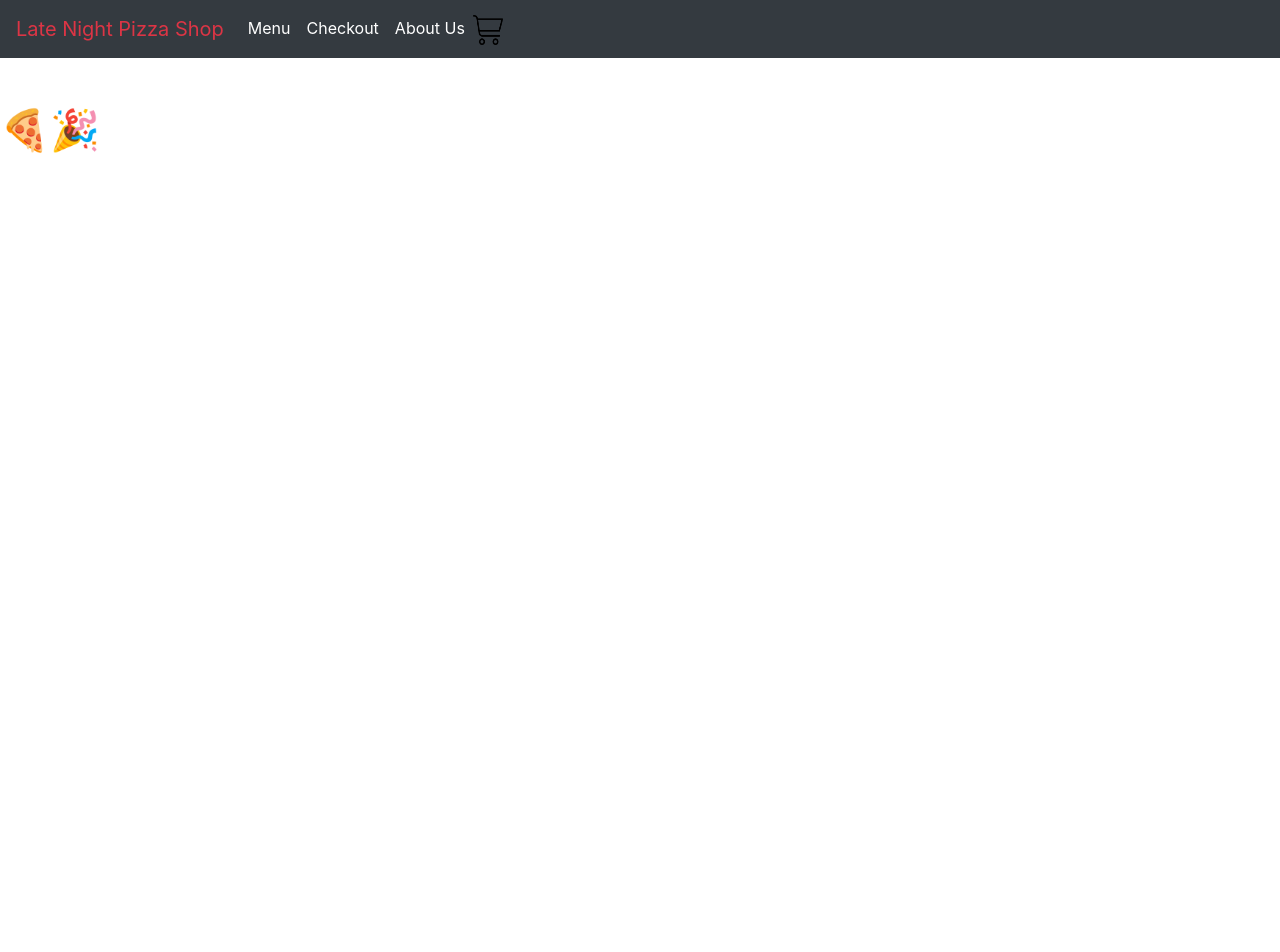
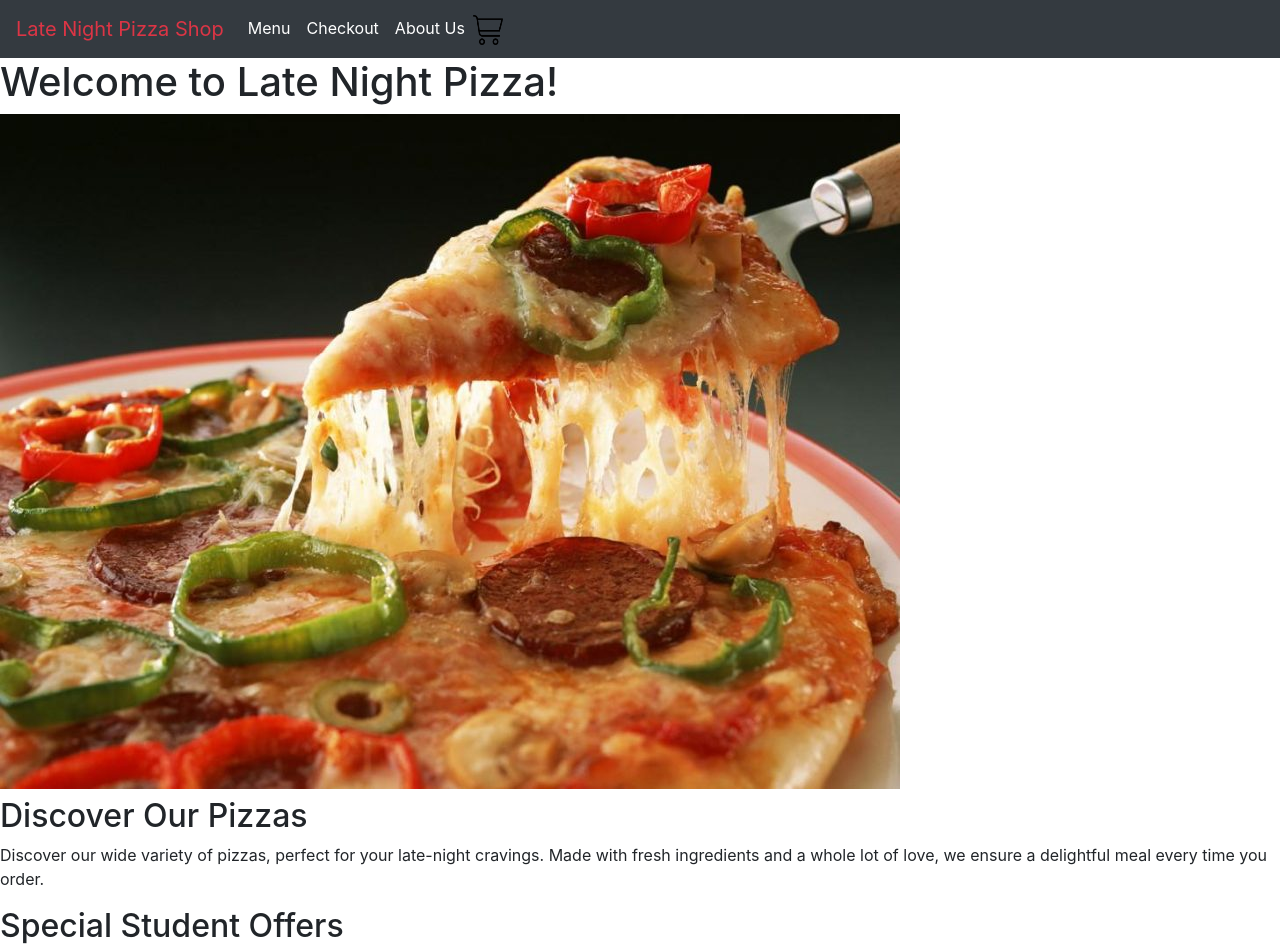
Before and after one commit to limbo25/412-group-project, a React (Create React App) app in the folder client/: page / in a window 1280 px wide. Shown: the top 952 px of the page. Before the commit the page ends 800 px from the top, so only its background shows below. Built offline with nearby package versions, Linux system fonts and the light colour scheme; a small style sheet from the web is missing.

Commit message:
landing page is done

```diff
--- a/client/src/components/LandingPage.js
+++ b/client/src/components/LandingPage.js
@@ -1,13 +1,48 @@
-import React from "react";
+import React from 'react';
+import mainImage from '../assets/LandingPage.jpg';
+import mainImage2 from '../assets/LandingPage2.jpg';
+import '../App.css';
+const LandingPage = () => {
+    return (
+            <div className="about-us">
+                <header className="about-header">
+                    <h1>Welcome to Late Night Pizza!</h1>
+                    <img src={mainImage} alt="Main Landing Image" className="about-image" />
+                </header>
+                <h1 class="solid"></h1>
 
-const LandingPage = () => {
-  return (
-    <>
-        <h1 className="text-white">
-          Welcome to our pizza paradise, where flavor meets convenience! 🍕🎉
-        </h1>
-    </>
-  );
-};
+                <section className="story">
+                    <h2>Discover Our Pizzas</h2>
+                    <p>
+                        Discover our wide variety of pizzas, perfect for your late-night cravings.
+                        Made with fresh ingredients and a whole lot of love, we ensure a delightful meal
+                        every time you order.
+                    </p>
+                </section>
+
+                <section className="story">
+                <h2>Special Student Offers</h2>
+                    <p>Check out our exclusive late-night deals and discounts for students.</p>
+                    <img src={mainImage2} alt="Main Landing Image" className="about-image" />
+
+                </section>
+
+                <section className="vision-mission">
+                    <h2>Customer Love</h2>
+                    <p>"Best late-night pizza in town!" - Abdullah</p>
+                    <p>"The Go-To Spot for Midnight Snacks" - Faisal</p>
+                    <p>"A Lifesaver During Exam Nights" - Waleed</p>
+                </section>
+
+                <section className="contact-info">
+                <h2>Contact Us</h2>
+                    <ul>
+                        <li>Phone: 123-456-7890</li>
+                        <li>Open nightly from 10 pm to 4 AM</li>
+                    </ul>
+                </section>
+            </div>
+    );
+}
 
 export default LandingPage;
```
Also changed, not shown: client/src/assets/LandingPage.jpg (added), client/src/assets/LandingPage2.jpg (added).
